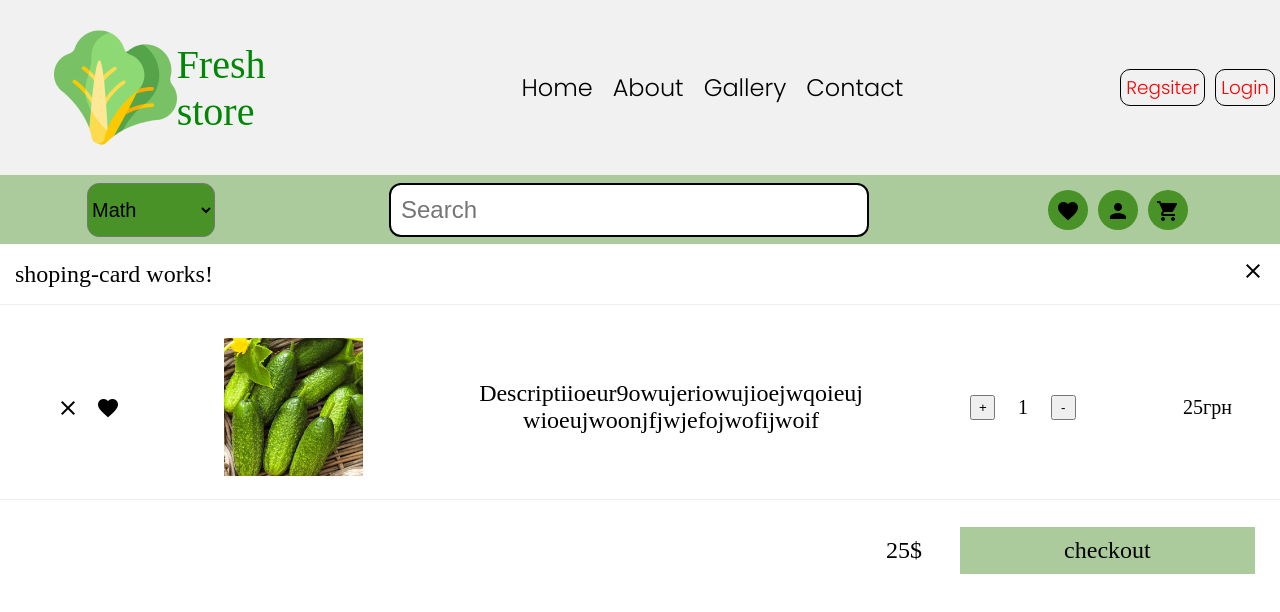
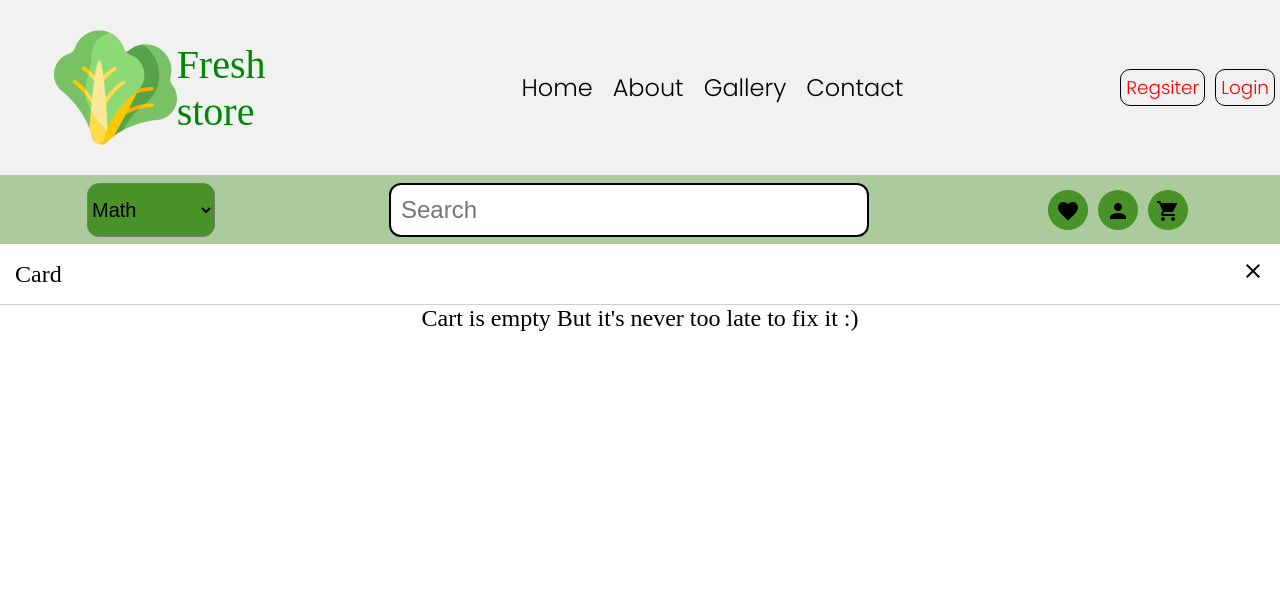
Before and after one commit to Spirit-Hat/coursework-web, an Angular app in the folder project/: page /cart in a window 1280 px wide. Shown: the top 612 px of the page. Built offline with nearby package versions, Linux system fonts and the light colour scheme; a web font is replaced by a local one.

Commit message:
shopingCard Logic and opening popup

```diff
--- a/project/src/app/Service/observer.service.ts
+++ b/project/src/app/Service/observer.service.ts
@@ -6,16 +6,40 @@ import {product} from "./product";
   providedIn: 'root'
 })
 export class ObserverService {
+
+  private price:number = 0;
   public favorite:product[] = []
 
   public favorites$ = new Subject<product>();
   // public favorites$:  BehaviorSubject<product>;
 
-
+  public getPrice(){
+   return this.price;
+  }
+  private calculate(){
+    this.price = 0;
+    this.favorite.forEach((object)=>{
+      this.price = Number(this.price) + Number(object.price)
+    })
+  }
+  private findById(object: number){
+    let bool =false;
+    this.favorite.forEach(test =>
+    {
+      if(test.id == object){
+        test.clicked = true;
+        bool =true;
+      }
+    })
+    return bool
+  }
   public changeCount(product: product) {
     console.log(product);
-    this.favorites$.next(product);
-    this.favorite.push(product);
+    if(!this.findById(product.id)){
+      this.favorite.push(product);
+      this.calculate();
+    }
+    // this.favorites$.next(product);
   }
   public getItems(){
     return this.favorite
--- a/project/src/app/Service/product.ts
+++ b/project/src/app/Service/product.ts
@@ -5,7 +5,7 @@ export class product {
   logos!: string;
   description!: string;
   oldPrice!:  string;
-  Price!: string;
+  price!: string;
   clicked: boolean =false;
 
   constructor(id: number, name: string ,title: string ,logo: string , description:string,oldPrice: string, Price:string) {
@@ -15,7 +15,7 @@ export class product {
     this.logos = logo;
     this.description = description;
     this.oldPrice = oldPrice;
-    this.Price = Price;
+    this.price = Price;
 
   }
 }
--- a/project/src/app/home/top-bar/top-bar.component.ts
+++ b/project/src/app/home/top-bar/top-bar.component.ts
@@ -23,6 +23,7 @@ export class TopBarComponent implements OnInit {
   openDialog() {
     console.log("Thise")
     const dialogRef = this.dialog.open(ShopingCardComponent,{
+      width: '80%',
       panelClass: 'custom-test'
     });
   }
--- a/project/src/app/product/product.component.ts
+++ b/project/src/app/product/product.component.ts
@@ -13,7 +13,7 @@ export class ProductComponent implements OnInit {
   test(object:any){
   console.log(object)
   }
-  favorite(object:any){
+  favorite(object:product){
     this.ObserverService.changeCount(object)
   }
   constructor(private ProductService: ProductService , private ObserverService: ObserverService) {
--- a/project/src/app/shoping-card/shoping-card.component.css
+++ b/project/src/app/shoping-card/shoping-card.component.css
@@ -39,7 +39,7 @@ body{
 
 }
 .line{
-  border-bottom: 1px solid #eeeeee;
+  border-bottom: 1px solid #d2cdcd;
 
 }
 .item{
@@ -100,7 +100,7 @@ img{
   flex-direction: row;
   align-items: center;
   justify-content: space-between;
-  width: 30%;
+  width: 35%;
 }
 .popupFooter p{
   text-align: center;
@@ -108,7 +108,7 @@ img{
 .popupFooter .checkout{
   /*height: 50px;*/
   padding: 10px 0;
-  width: 80%;
+  width: 60%;
   font-size: 24px;
   background-color:#ABCB9C;
   text-align: center;
@@ -120,3 +120,9 @@ img{
   -ms-transform: scale(1.1);
   transform: scale(1.1);
 }
+.emptyCart{
+  font-size: 24px;
+}
+.emptyCart p{
+  text-align: center;
+}
--- a/project/src/app/shoping-card/shoping-card.component.html
+++ b/project/src/app/shoping-card/shoping-card.component.html
@@ -1,12 +1,14 @@
 <!--    <div *ngFor="let item of items">-->
 <!--      <p>{{item.id}}</p>-->
+
+<div class="popupHeader line font">
+  <p>Card</p>
+  <div mat-dialog-close><mat-icon>close</mat-icon></div>
+</div>
+
 <mat-dialog-content class="form">
-  <div class="popupHeader line font">
-    <p>shoping-card works!</p>
-    <div mat-dialog-close><mat-icon>close</mat-icon></div>
-
-  </div>
-  <div class="shoppingCart">
+  <div *ngIf="items.length >0;else elseBlock">
+  <div class="shoppingCart" *ngFor="let item of items">
     <div class="item line">
       <div class="Buttons">
         <button mat-icon-button>
@@ -16,9 +18,9 @@
           <mat-icon>favorite</mat-icon>
         </button>
       </div>
-      <img src="./assets/cucumber.png" alt="Avatar" class="avatar">
+      <img src="{{item.logos}}" alt="Avatar" class="avatar">
       <div class="descriptions font">
-        <p>Descriptiioeur9owujeriowujioejwqoieujwioeujwoonjfjwjefojwofijwoif</p>
+        <p>{{item.title}}</p>
       </div>
       <div class="plus font">
         <button>+</button>
@@ -26,33 +28,23 @@
         <button>-</button>
       </div>
       <div class="price form">
-        <p> 25грн</p>
+        <p>{{item.price}}</p>
       </div>
-      <!--  <div class="productCard"  *ngFor="let item of items">-->
-      <!--    <div class="image">-->
-      <!--    </div>-->
-      <!--    <a>-->
-      <!--      <img src="{{item.logos}}" alt="Avatar" class="avatar">-->
-      <!--    </a>-->
-      <!--    <div class="nameProduct">-->
-      <!--      <p>Огірець</p>-->
-      <!--    </div>-->
-      <!--    <div class="price">-->
-      <!--      <svg xmlns="http://www.w3.org/2000/svg" width="29" height="29" fill="currentColor" class="bi bi-cart4" viewBox="0 0 16 16" color="green">-->
-      <!--        <path d="M0 2.5A.5.5 0 0 1 .5 2H2a.5.5 0 0 1 .485.379L2.89 4H14.5a.5.5 0 0 1 .485.621l-1.5 6A.5.5 0 0 1 13 11H4a.5.5 0 0 1-.485-.379L1.61 3H.5a.5.5 0 0 1-.5-.5zM3.14 5l.5 2H5V5H3.14zM6 5v2h2V5H6zm3 0v2h2V5H9zm3 0v2h1.36l.5-2H12zm1.11 3H12v2h.61l.5-2zM11 8H9v2h2V8zM8 8H6v2h2V8zM5 8H3.89l.5 2H5V8zm0 5a1 1 0 1 0 0 2 1 1 0 0 0 0-2zm-2 1a2 2 0 1 1 4 0 2 2 0 0 1-4 0zm9-1a1 1 0 1 0 0 2 1 1 0 0 0 0-2zm-2 1a2 2 0 1 1 4 0 2 2 0 0 1-4 0z"/>-->
-      <!--      </svg>-->
-      <!--      <div>-->
-      <!--        <p>25грн</p>-->
-      <!--      </div>-->
-      <!--    </div>-->
-
-      <!--  </div>-->
     </div>
   </div>
   <div class="popupFooter font">
     <div>
-      <p>25$</p>
+      <p>{{priced}} грн</p>
       <div class="checkout">checkout</div>
       </div>
   </div>
+  </div>
+  <ng-template #elseBlock>
+    <div class="emptyCart">
+      <p>Cart is empty
+      But it's never too late to fix it :)
+    </p>
+    </div>
+  </ng-template>
+
 </mat-dialog-content>
--- a/project/src/app/shoping-card/shoping-card.component.ts
+++ b/project/src/app/shoping-card/shoping-card.component.ts
@@ -9,6 +9,7 @@ import {ObserverService} from "../Service/observer.service";
 export class ShopingCardComponent implements OnInit {
 
   items = this.ObserverService.getItems();
+  priced = this.ObserverService.getPrice();
 
 
   constructor(
--- a/project/src/styles.css
+++ b/project/src/styles.css
@@ -6,6 +6,8 @@
   padding:0;
   box-sizing:border-box;
 }
-
+.custom-test mat-dialog-container{
+  background-color:#F1F1F1;
+}
 html, body { height: 100%; }
 /*body { margin: 0; font-family: Roboto, "Helvetica Neue", sans-serif; }*/
```
